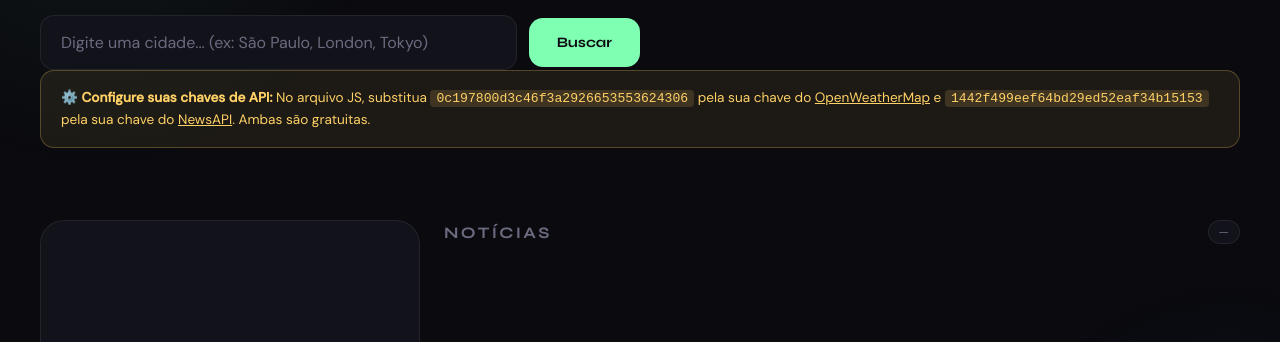
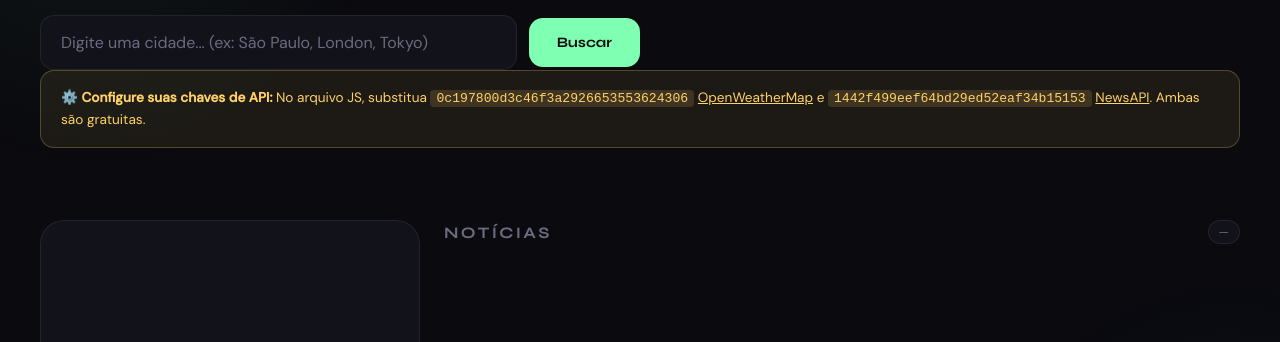
Before and after one commit to gabriellrodriguess/weatherpulse, a plain HTML site: page index.html in a window 1280 px wide. Shown: the part 225-567 px from the top of the page. Drawn offline with Linux system fonts and the light colour scheme.

Commit message:
Update index.html

```diff
--- a/index.html
+++ b/index.html
@@ -442,8 +442,8 @@
 
   <div class="api-notice" id="apiNotice">
     <strong>⚙️ Configure suas chaves de API:</strong> No arquivo JS, substitua
-    <code>0c197800d3c46f3a2926653553624306</code> pela sua chave do <a href="https://openweathermap.org/api" target="_blank" style="color:var(--warn)">OpenWeatherMap</a>
-    e <code>1442f499eef64bd29ed52eaf34b15153</code> pela sua chave do <a href="https://newsapi.org" target="_blank" style="color:var(--warn)">NewsAPI</a>.
+    <code>0c197800d3c46f3a2926653553624306</code> <a href="https://openweathermap.org/api" target="_blank" style="color:var(--warn)">OpenWeatherMap</a>
+    e <code>1442f499eef64bd29ed52eaf34b15153</code> <a href="https://newsapi.org" target="_blank" style="color:var(--warn)">NewsAPI</a>.
     Ambas são gratuitas.
   </div>
 
@@ -474,7 +474,7 @@
     //  🔑 COLOQUE SUAS CHAVES AQUI
     // ══════════════════════════════════════════
     const WEATHER_API_KEY = '0c197800d3c46f3a2926653553624306';
-    const NEWS_API_KEY    = '1442f499eef64bd29ed52eaf34b15153';
+    const NEWS_API_KEY    ='1442f499eef64bd29ed52eaf34b15153';
     // ══════════════════════════════════════════
 
     const input      = document.getElementById('cityInput');
```
